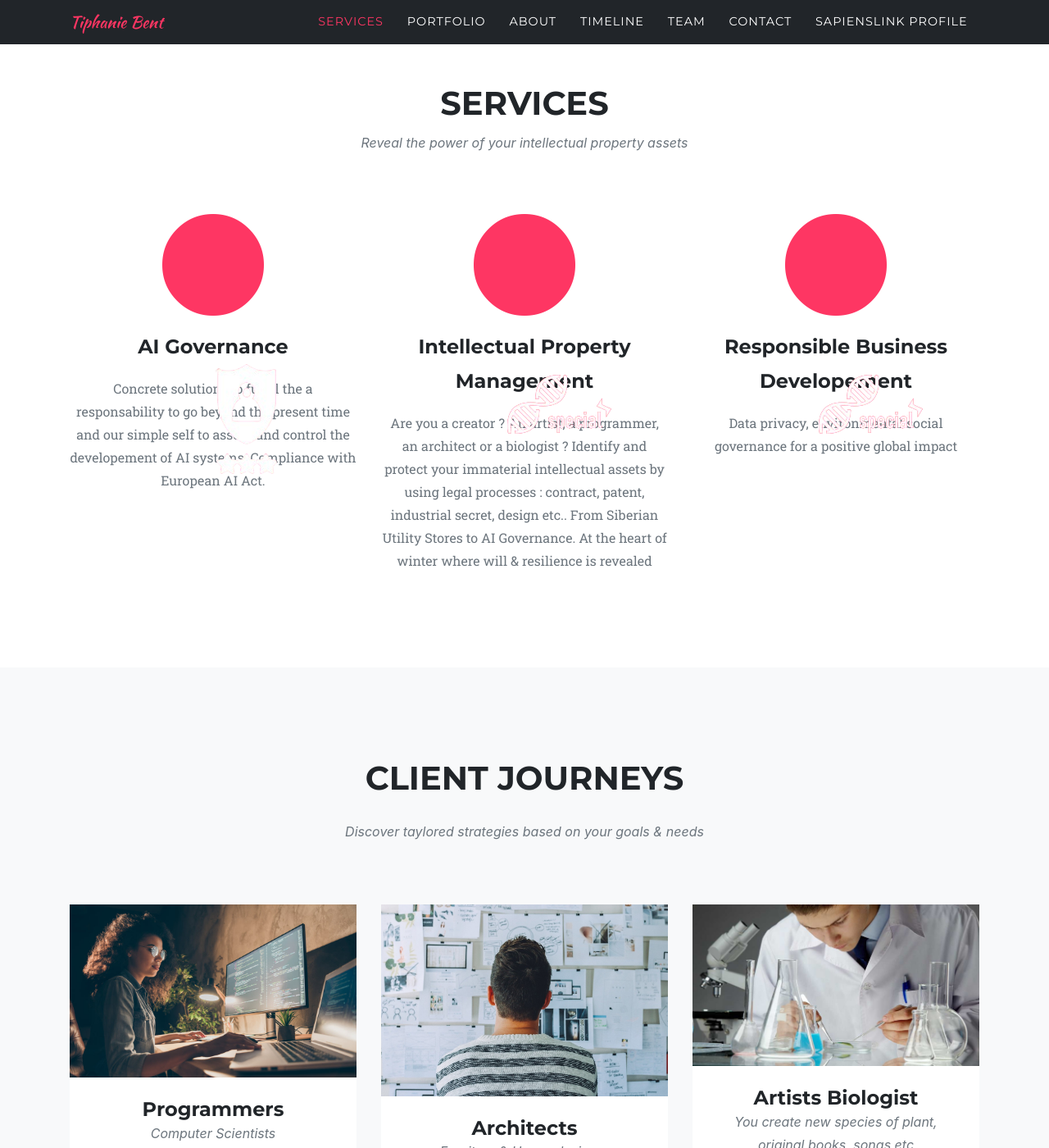
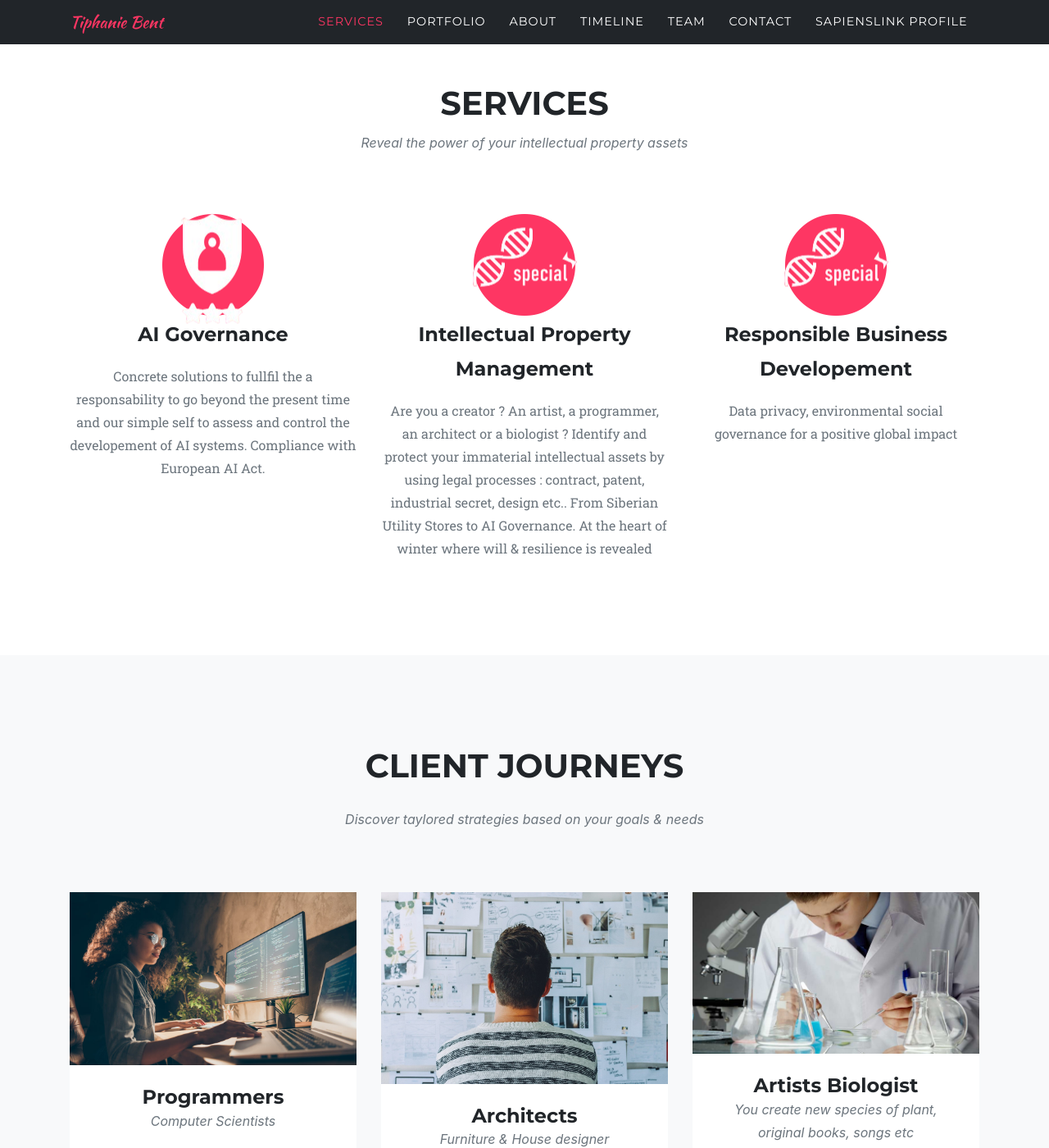
Before and after one commit to TiphanieBentDke/TiphanieBentDke.github.io, a Jekyll site: the page built from index.md, in a window 1280 px wide and 1400 px high, scrolled down 843 px. Shown: the whole window at 82% size. Built offline with Jekyll 4.4.1, drawn with Linux system fonts in a browser that asks for light colours; some web fonts are replaced.

Commit message:
fix services images

```diff
--- a/_includes/services.html
+++ b/_includes/services.html
@@ -17,13 +17,20 @@
           <div class="col-md-4">
             <span class="fa-stack fa-4x">
               <i class="fas fa-circle fa-stack-2x text-primary"></i>
+              <i class="fas fa-inverse fa-stack-1x">
                 <img class="service-icon" src="{{ service.icon }}" alt="{{ service.title }}">
+              </i>
             </span>
             <h4 class="service-heading">{{ service.title | markdownify }}</h4>
-              {% if service.desc %}<div class="text-muted">{{ service.desc | markdownify }}</div>{% endif %}
+            {% if service.desc %}
+              <div class="text-muted">{{ service.desc | markdownify }}</div>
+            {% endif %}
           </div>
         {% endfor %}
       </div>
+
+
+
 
     </div>
   </section>
--- a/_sass/layout/_services.scss
+++ b/_sass/layout/_services.scss
@@ -1,20 +1,18 @@
-// Styling for the services section
-.service-heading {
-  margin: 15px 0;
-  text-transform: none;
+.fa-stack {
+  display: inline-block;
+  position: relative;
+  width: 100%; /* Ensure that the stack spans the entire width */
 }
 
-.fa-stack {
-  position: relative; /* Ensure the stacking context is relative */
-  z-index: 1; /* Ensures the circle is behind the image */
+.fa-stack .fa-inverse {
+  position: absolute;
+  top: 50%;
+  left: 65%;
+  transform: translate(-50%, -50%);
 }
 
-.service-icon {
-  position: relative; /* Needed to use z-index */
-  z-index: 2; /* Higher z-index means it will be placed above other elements in the stack */
+.fa-stack img.service-icon {
+  display: block;
+  max-width: 100%;
+  height: auto;
 }
-
-.fa-circle {
-  position: relative; /* This might already be implicitly set by Font Awesome's CSS */
-  z-index: 1; /* Ensures the circle is behind the image */
-}
```
Lines whose indentation alone changed are shown as unchanged.
